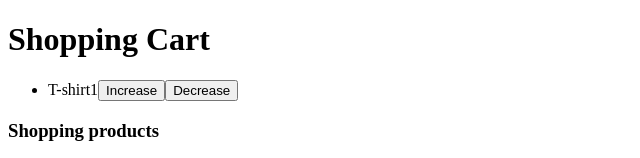
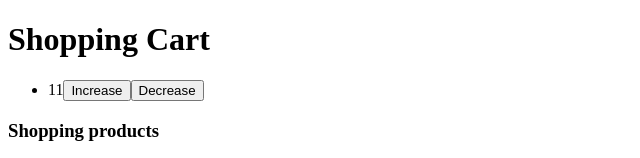
Before and after one commit to kraljic9/react-shoppingCart, a React (Vite) app in the folder shopping-cart/: page / in a window 1280 px wide. Shown: the top 158 px of the page, without its empty margins (0-640 px from the left). Built offline with nearby package versions, Linux system fonts and the light colour scheme.

Commit message:
Added addToCart function to add product items to shopping cart

```diff
--- a/shopping-cart/src/ShoppingCart.jsx
+++ b/shopping-cart/src/ShoppingCart.jsx
@@ -1,7 +1,7 @@
 /*
 
-Products
-Cart
+Products OK!
+Cart OK!
 
 add
 increase
@@ -19,7 +19,23 @@ function ShoppingCart() {
     { id: 3, text: "Pants", price: 30 },
   ];
 
-  const [cart, setCart] = useState([{ id: 1, text: "T-shirt", quantity: 1 }]);
+  const [cart, setCart] = useState([{ id: 1, quantity: 1 }]);
+
+  function addToCart(id) {
+    setCart((prev) => {
+      let existingItem = prev.find((item) => item.id === id);
+
+      if (existingItem) {
+        return prev.map((item) =>
+          item.id === id ? { ...item, quantity: item.quantity + 1 } : item
+        );
+      }
+
+      return [...prev, { id, quantity: 1 }];
+    });
+  }
+
+  console.log(cart);
 
   return (
     <>
@@ -28,7 +44,7 @@ function ShoppingCart() {
       <ul>
         {cart.map((item) => (
           <li key={item.id}>
-            <span className="item-text">{item.text}</span>
+            <span className="item-text">{item.id}</span>
             <span className="item-quantity">{item.quantity}</span>
             <button className="increase">Increase</button>
             <button className="decrease">Decrease</button>
@@ -43,7 +59,7 @@ function ShoppingCart() {
             <li key={item.id}>
               <span>{item.text}</span>
               <span> ${item.price}</span>
-              <button>Add to cart</button>
+              <button onClick={() => addToCart(item.id)}>Add to cart</button>
             </li>
           );
         })}
```
